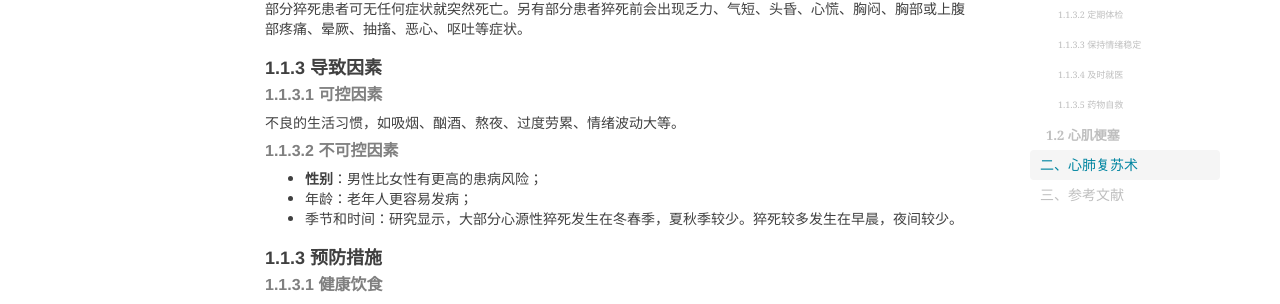
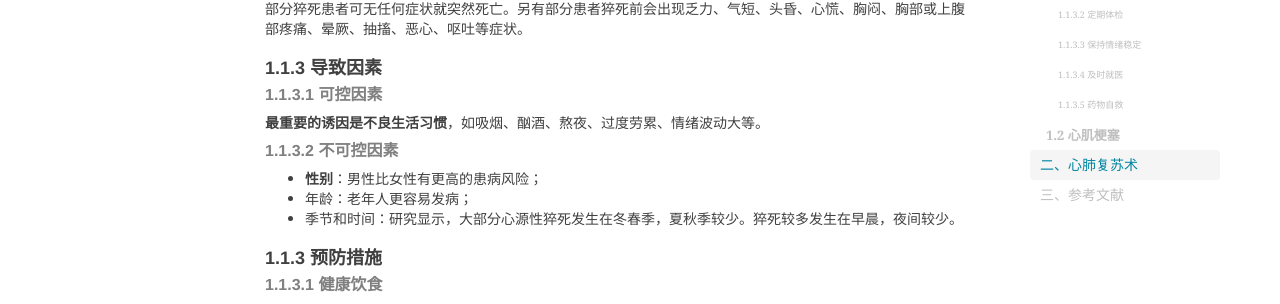
Before and after one commit to shihai1991/shihai1991.github.io, a Jekyll site: the page built from _posts/2023-03-20-心脑血管疾病.md, in a window 1280 px wide. Shown: the part 825-1129 px from the top of the page. Built offline with Jekyll 4.4.1, drawn with Linux system fonts in a browser that asks for light colours; nearby versions of some CDN libraries; comment, search, counter and statistics services are not loaded.

Commit message:
Update 2023-03-20-心脑血管疾病.md

```diff
--- a/_posts/2023-03-20-心脑血管疾病.md
+++ b/_posts/2023-03-20-心脑血管疾病.md
@@ -25,7 +25,7 @@ time: '2023.03.20 18:51:00'
 ### 1.1.3 导致因素
 
 #### 1.1.3.1 可控因素
-不良的生活习惯，如吸烟、酗酒、熬夜、过度劳累、情绪波动大等。
+**最重要的诱因是不良生活习惯**，如吸烟、酗酒、熬夜、过度劳累、情绪波动大等。
 
 #### 1.1.3.2 不可控因素
 - **性别**：男性比女性有更高的患病风险；
```
